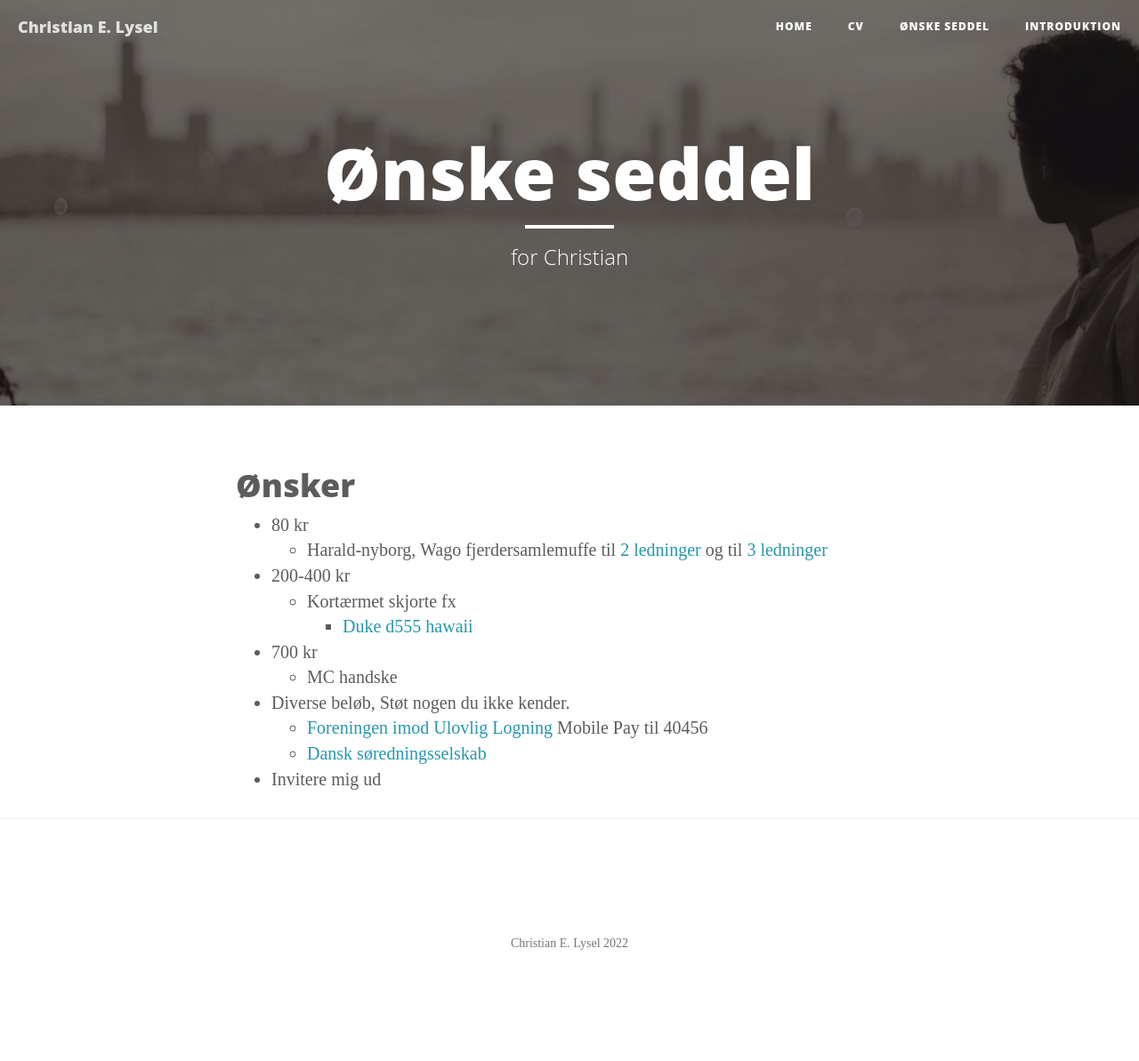
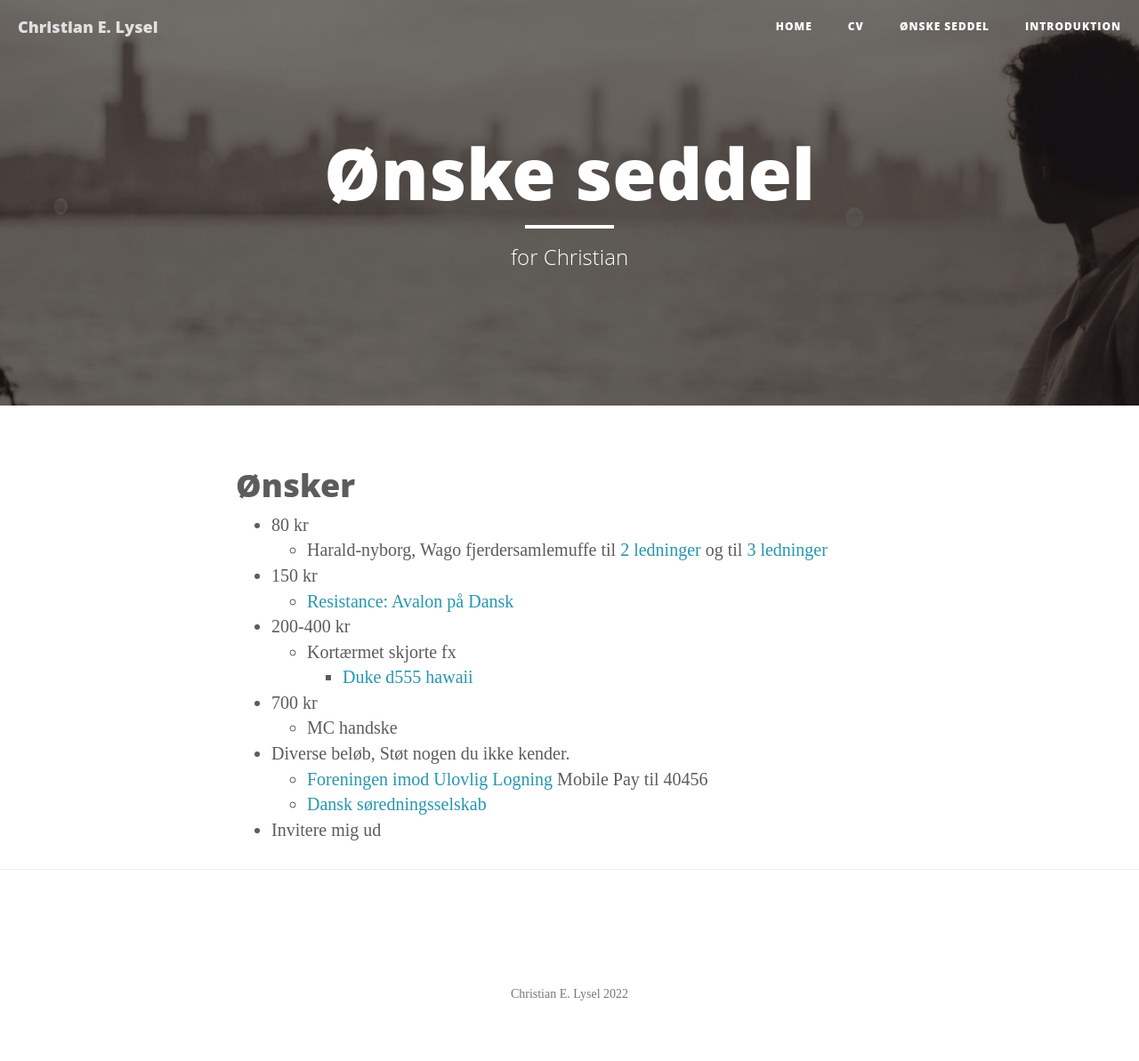
Before and after one commit to clysel/christian.lysel.net, a Jekyll site: the page built from gave.markdown, in a window 1280 px wide. Shown: the whole page at 89% size. Built offline with Jekyll 4.4.1, drawn with Linux system fonts in a browser that asks for light colours; before the commit the page ends 1136 px from its top, so only the background shows below that.

Commit message:
Update gave.markdown

```diff
--- a/gave.markdown
+++ b/gave.markdown
@@ -8,6 +8,8 @@ header-img: "img/about-bg.jpg"
 
 * 80 kr
   * Harald-nyborg, Wago fjerdersamlemuffe til [2 ledninger](https://www.harald-nyborg.dk/wago-fjedersamlemuffe-til-2-ledninger-16-pak) og til [3 ledninger](https://www.harald-nyborg.dk/wago-fjedersamlemuffe-til-3-ledninger-12-pak)
+* 150 kr
+  * [Resistance: Avalon på Dansk](https://www.hyggeonkel.dk/produkt/resistance-avalon-scandinavian)
 * 200-400 kr
   * Kortærmet skjorte fx
     * [Duke d555 hawaii](https://www.storedrenge.dk/herretoej-372/skjorter-239/skjorter-m-korte-aermer-332/hvid-hawaii-skjorte-k-ae-kamro-27484.html)
```
